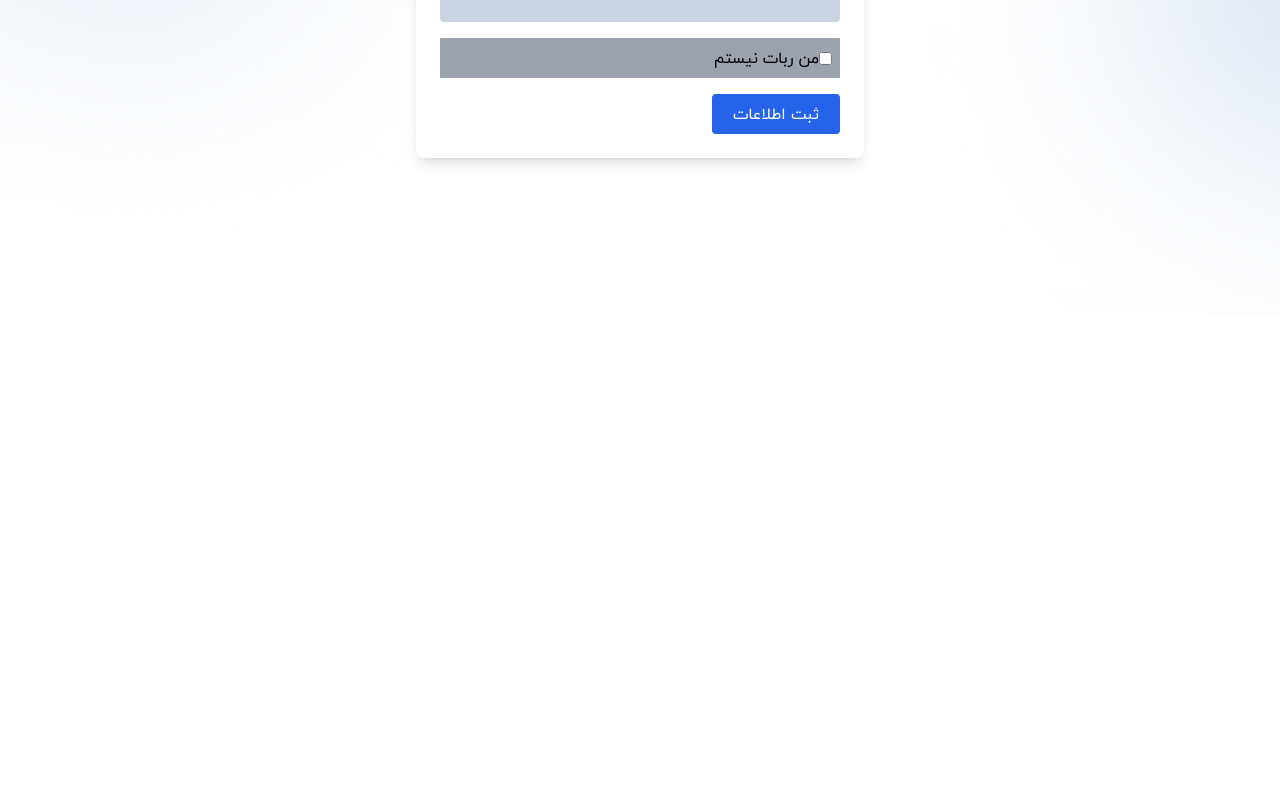
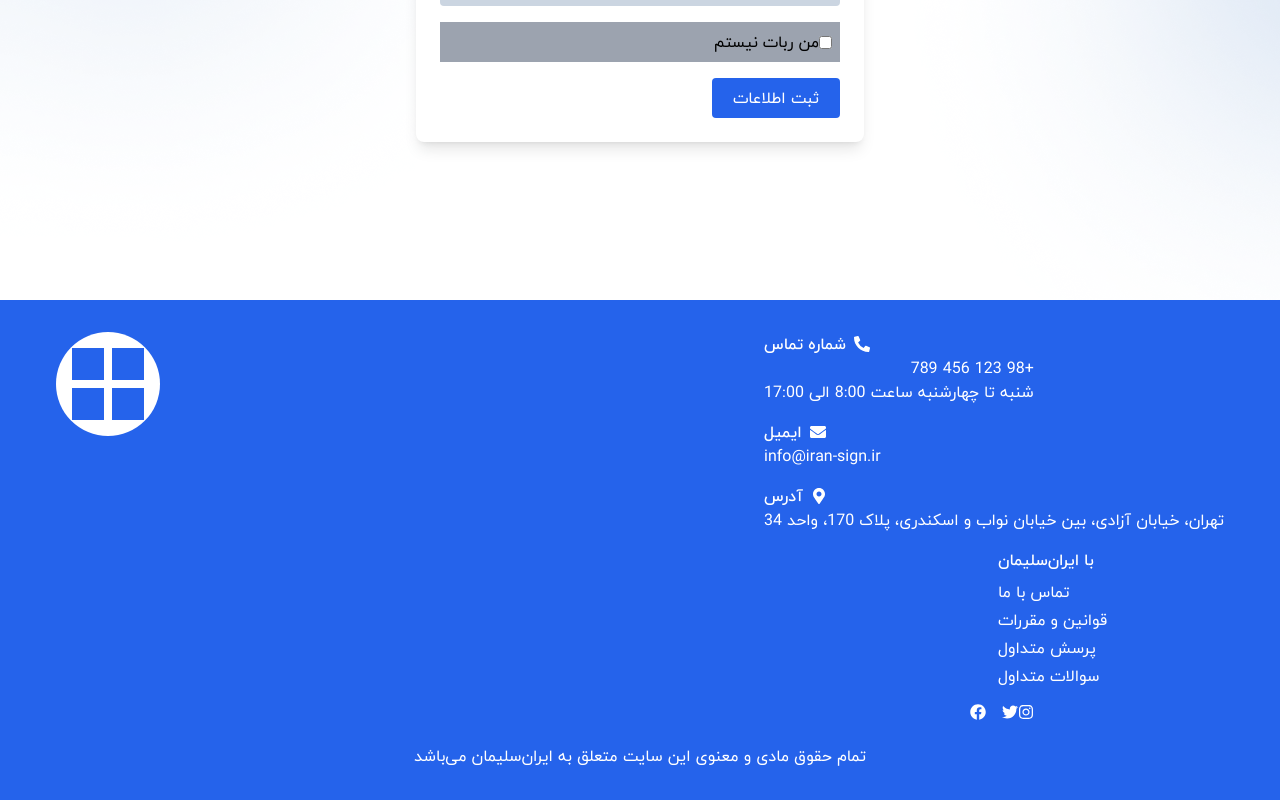
Before and after one commit to mahbobe-mohseni/iraaan-sighn-, a React (Create React App) app: page / in a window 1280 px wide. Shown: the part 2503-3303 px from the top of the page. Before the commit the page ends 2819 px from the top, so only its background shows below. Built offline with nearby package versions, Linux system fonts and the light colour scheme; the HTML template or start-up script is replaced by a standard one.

Commit message:
create footer config

```diff
--- a/package.json
+++ b/package.json
@@ -10,6 +10,7 @@
     "@testing-library/user-event": "^13.5.0",
     "react": "^18.3.1",
     "react-dom": "^18.3.1",
+    "react-icons": "^5.2.1",
     "react-router-dom": "^6.23.1",
     "react-scripts": "5.0.1",
     "swiper": "^11.1.4",
--- /dev/null
+++ b/src/components/Footer.jsx
@@ -0,0 +1,71 @@
+import React from 'react';
+import { FaPhoneAlt, FaEnvelope, FaMapMarkerAlt, FaInstagram, FaTwitter, FaFacebook } from 'react-icons/fa';
+
+const Footer = () => {
+  return (
+    <footer className="bg-blue-600 text-white py-8">
+      <div className="container mx-auto px-4">
+        <div className="flex flex-col md:flex-row justify-between items-start">
+          {/* Left Section */}
+          <div className="flex flex-col items-center md:items-center  mb-6 md:mb-0">
+          <div className="flex flex-col items-center md:items-end">
+            <div className="mb-4 text-center md:text-right">
+              <p className="font-bold flex items-center justify-center md:justify-end">
+                <FaPhoneAlt className="ml-2" /> شماره تماس
+              </p>
+              <p>+98 123 456 789</p>
+              <p>شنبه تا چهارشنبه ساعت 8:00 الی 17:00</p>
+            </div>
+            <div className="mb-4 text-center md:text-right">
+              <p className="font-bold flex items-center justify-center md:justify-end">
+                <FaEnvelope className="ml-2" /> ایمیل
+              </p>
+              <p>info@iran-sign.ir</p>
+            </div>
+            <div className="mb-4 text-center md:text-right">
+              <p className="font-bold flex items-center justify-center md:justify-end">
+                <FaMapMarkerAlt className="ml-2" /> آدرس
+              </p>
+              <p>تهران، خیابان آزادی، بین خیابان نواب و اسکندری، پلاک 170، واحد 34</p>
+            </div>
+          </div>
+          <div className='grid grid-cols-2 gap-2 '>
+          <ul className="text-center md:text-left space-y-1">
+            <p className="text-center md:text-left font-bold mb-2">با ایران‌سلیمان</p>
+              <li>تماس با ما</li>
+              <li>قوانین و مقررات</li>
+              <li>پرسش متداول</li>
+              <li>سوالات متداول</li>
+            </ul>
+          </div>
+
+            <div className="flex space-x-4 mt-4">
+              <FaInstagram className="text-white" />
+              <FaTwitter className="text-white" />
+              <FaFacebook className="text-white" />
+            </div>
+          </div>
+
+          {/* Right Section */}
+
+
+
+
+          <div className="bg-white p-4 rounded-full mb-4">
+              <div className="grid grid-cols-2 gap-2">
+                <div className="w-8 h-8 bg-blue-600"></div>
+                <div className="w-8 h-8 bg-blue-600"></div>
+                <div className="w-8 h-8 bg-blue-600"></div>
+                <div className="w-8 h-8 bg-blue-600"></div>
+              </div>
+            </div>
+        </div>
+        <div className="text-center mt-6">
+          <p>تمام حقوق مادی و معنوی این سایت متعلق به ایران‌سلیمان می‌باشد</p>
+        </div>
+      </div>
+    </footer>
+  );
+};
+
+export default Footer;
--- a/src/components/ProductServicesSlider.jsx
+++ b/src/components/ProductServicesSlider.jsx
@@ -58,7 +58,7 @@
       >
         {services.map((service, index) => (
           <SwiperSlide key={index}>
-            <div className= "p-4 bg-white rounded-2xl shadow-2xl  ">
+            <div className= "p-4 bg-white rounded-2xl shadow-2xl sm:p-2 ">
               <div className="flex items-center justify-start mb-4">
                 <span className="text-4xl"><img src={service.icon} className="w-20 h-20"/></span>
               </div>
--- a/src/pages/Home.jsx
+++ b/src/pages/Home.jsx
@@ -5,7 +5,8 @@
 import FeatureCardWrapper from "../components/FeatureCardWrapper";
 import ProductServicesSlider from "../components/ProductServicesSlider";
 import ContactForm from "../components/ContactForm";
-  import HamburgerMenu from "../components/HamburgerMenu";
+import Footer from "../components/Footer";
+   import HamburgerMenu from "../components/HamburgerMenu";
 
 const Home = () => {
   return (
@@ -20,6 +21,7 @@
       <FeatureCardWrapper />
       <ProductServicesSlider/>
       <ContactForm/>
+      <Footer/>
     </>
   );
 };
```
Also changed, not shown: 1 other file (tests, documents, lock files or other folders).
